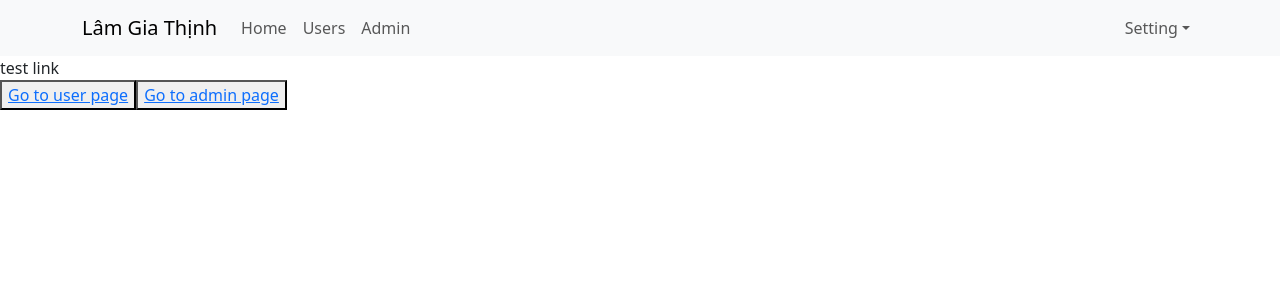
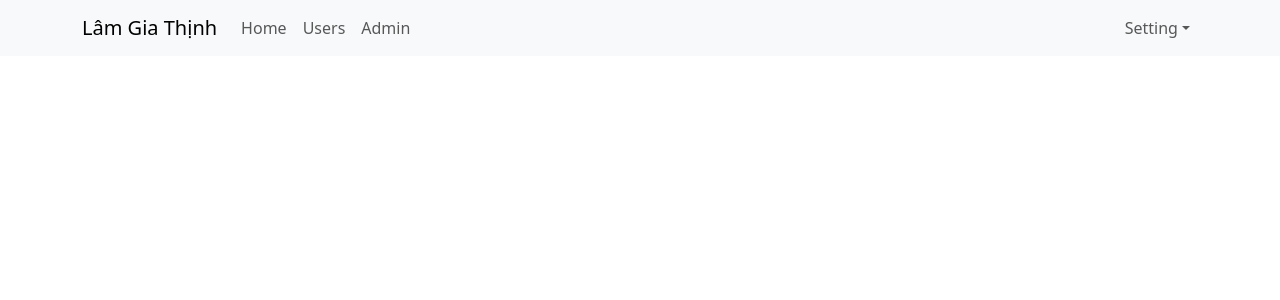
Before and after one commit to sjsjsmsmsj/test-demo-react, a React (Create React App) app: page / in a window 1280 px wide. Shown: the top 300 px of the page. Built offline with nearby package versions, Linux system fonts and the light colour scheme.

Commit message:
video 49

```diff
--- a/src/App.js
+++ b/src/App.js
@@ -1,21 +1,20 @@
-import { Link } from 'react-router-dom';
+import { Link, Outlet } from 'react-router-dom';
 import './App.scss';
 import Header from './components/Header/Header';
 
 const App = () => {
 
   return (
-    <div className="App">
-      <Header />
-      <div>
-        test link
-        <div>
-          <button>
-            <Link to="/users">Go to user page</Link>
-          </button>
-          <button>
-            <Link to="/admins">Go to admin page</Link>
-          </button>
+    <div className="app-container">
+      <div className='header-container'>
+        <Header />
+      </div>
+      <div className='main-container'>
+        <div className='sidenav-container'>
+
+        </div>
+        <div className='app-content'>
+          <Outlet />
         </div>
       </div>
     </div>
--- a/src/index.js
+++ b/src/index.js
@@ -17,11 +17,10 @@
     {/* <React.StrictMode> */}
     <BrowserRouter>
       <Routes>
-        <Route path="/" element={<App />}></Route>
-        <Route path="users" element={<User />}></Route>
-        <Route path="admins" element={<Admin/>}></Route>
-
-
+        <Route path="/" element={<App />}>
+          <Route path="users" element={<User />}></Route>
+          <Route path="admins" element={<Admin/>}></Route>
+        </Route>
       </Routes>
     </BrowserRouter>
 
```
